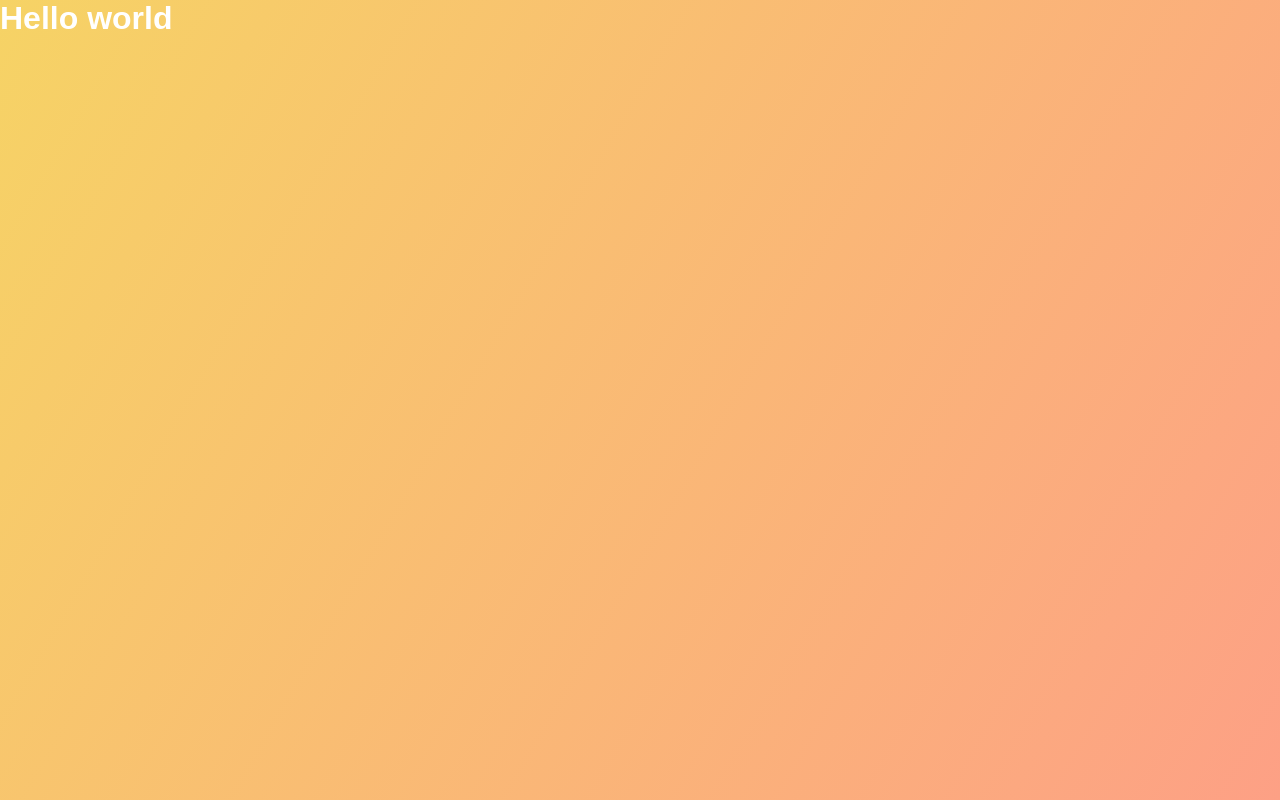
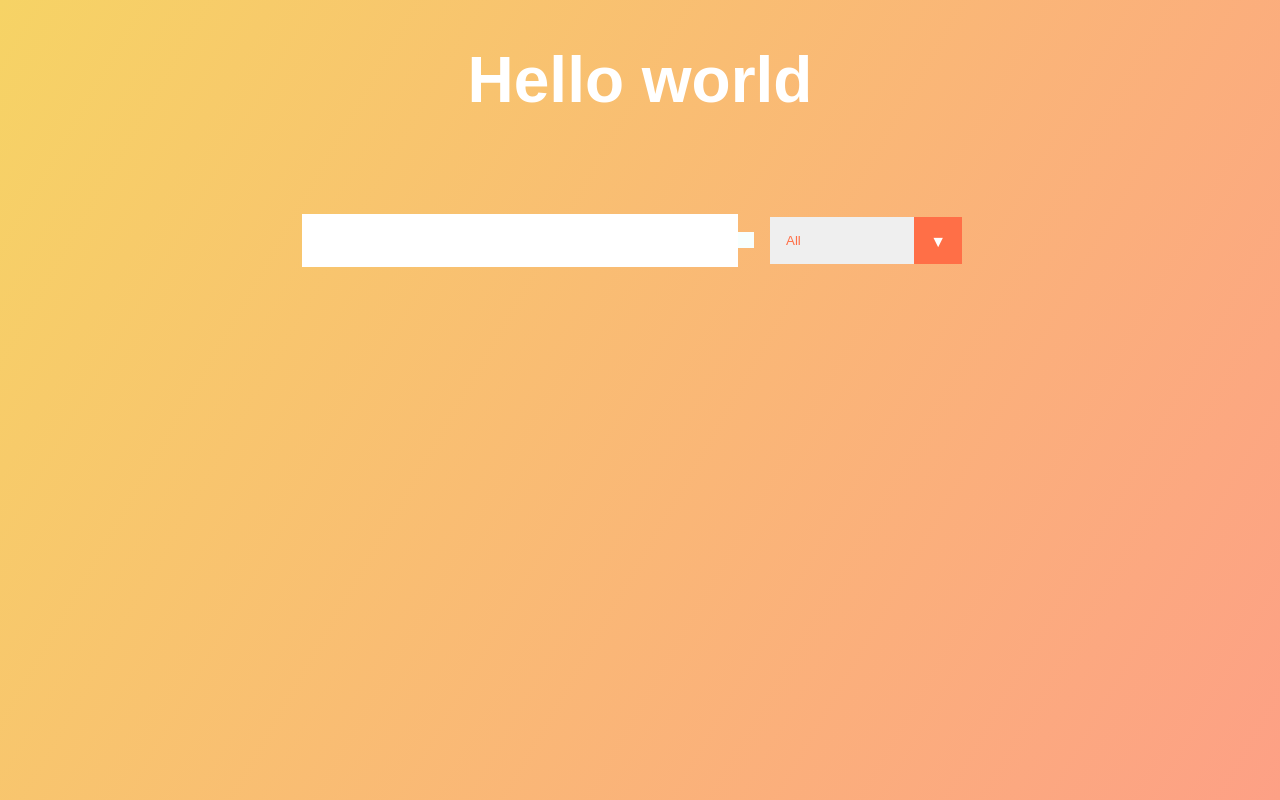
Before and after one commit to mi6gy/react_ToDoList, a React (Create React App) app: page / in a window 1280 px wide. Built offline with nearby package versions, Linux system fonts and the light colour scheme.

Commit message:
added components FORM and LIST

```diff
--- a/src/App.js
+++ b/src/App.js
@@ -1,10 +1,14 @@
 import React from 'react';
 import './App.css';
+import Form from  "./components/Form";
 
 function App() {
   return (
     <div className="App">
-      <h1>Hello world</h1>
+      <header>
+        <h1>Hello world</h1>
+        </header>
+      <Form/>
     </div>
   );
 }
--- /dev/null
+++ b/src/components/Form.js
@@ -0,0 +1,21 @@
+import React from "react";
+
+const Form = () =>{
+    return(
+        <form>
+      <input type="text" className="todo-input" />
+      <button className="todo-button" type="submit">
+        <i className="fas fa-plus-square"></i>
+      </button>
+      <div className="select">
+        <select name="todos" className="filter-todo">
+          <option value="all">All</option>
+          <option value="completed">Completed</option>
+          <option value="uncompleted">Uncompleted</option>
+        </select>
+      </div>
+    </form>
+    )
+}
+
+export default Form;
```
Also changed, not shown: src/components/ToDoList.js (added).
